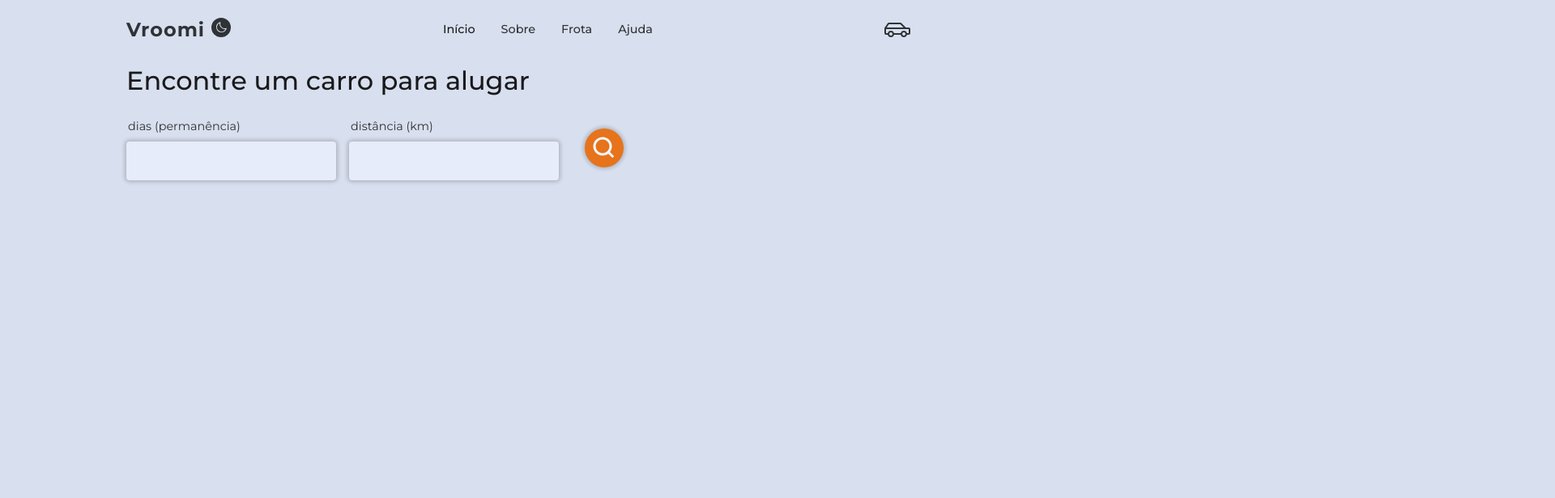
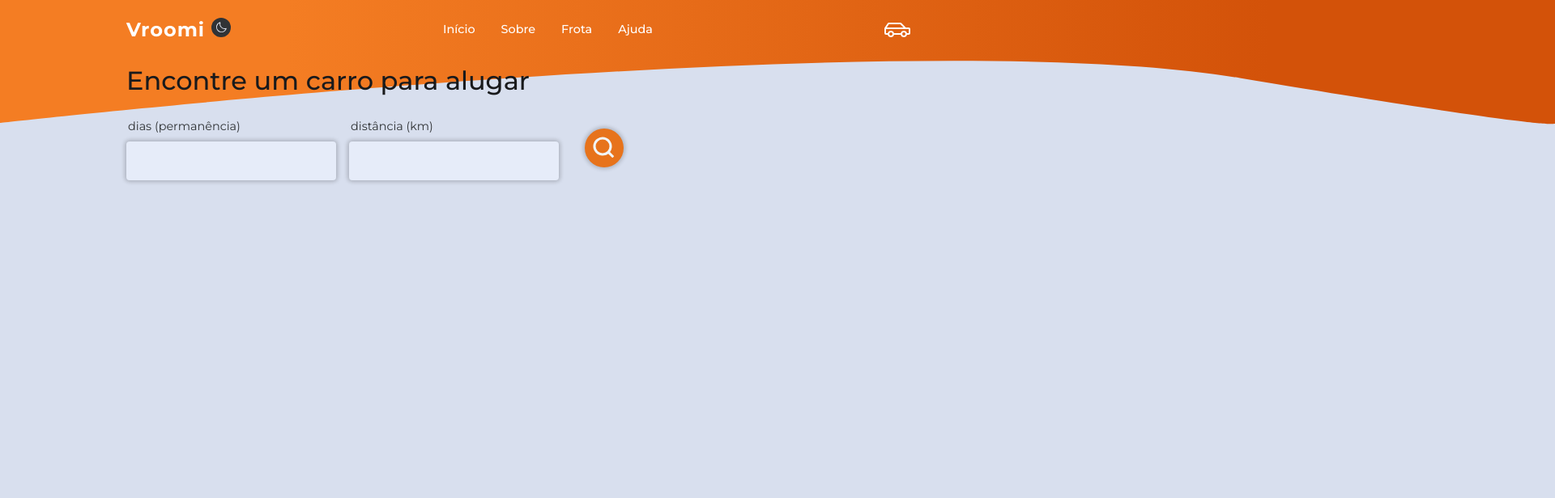
Before and after one commit to alisonsantosofc/vroomi-app, a Next.js app: page /rent in a window 1280 px wide. Shown: the top 616 px of the page at 81% size, 1920 px wide, since content can reach past the window. Built offline with nearby package versions, Linux system fonts and the light colour scheme.

Commit message:
feat: update new header

```diff
--- a/src/app/AppContainer.tsx
+++ b/src/app/AppContainer.tsx
@@ -1,8 +1,10 @@
+import { ReactNode } from "react";
+
+import { BgSVG } from "@/components/CustomSVG";
 import { Header } from "@/components/Header";
 import { ModalProvider } from "@/hooks/useModal";
 import { StyledAppContainer } from "@/styles/global";
 import { Footer } from "@/views/Footer";
-import { ReactNode } from "react";
 
 interface AppContainerProps {
   children: ReactNode;
@@ -17,6 +19,8 @@ export function AppContainer({ children }: AppContainerProps) {
           {children}
         </main>
         <Footer />
+
+        <BgSVG.LinesBg className="bg-svg" />
       </StyledAppContainer>
     </ModalProvider>
   )
--- /dev/null
+++ b/src/components/CustomSVG/LinesBgSVG/LinesBg.tsx
@@ -0,0 +1,18 @@
+import { useTheme } from "styled-components";
+import { SVGComponentProps } from "..";
+
+export function LinesBg({...props}: SVGComponentProps) {
+  const {colors} = useTheme();
+
+  return (
+    <svg width="1921" height="154" viewBox="0 0 1921 154" fill="none" xmlns="http://www.w3.org/2000/svg" {...props}>
+      <path d="M0.000114441 -6.10352e-05H1920V152C1920 152 1949 166.5 1531 96.5C1113 26.5 0.000114441 152 0.000114441 152V-6.10352e-05Z" fill="url(#paint0_linear_5_3)"/>
+      <defs>
+      <linearGradient id="paint0_linear_5_3" x1="353.6" y1="197.395" x2="1568" y2="197.395" gradientUnits="userSpaceOnUse">
+      <stop stop-color="#F47D23"/>
+      <stop offset="1" stop-color="#D35209"/>
+      </linearGradient>
+      </defs>
+    </svg>
+  )
+}
--- a/src/components/CustomSVG/index.tsx
+++ b/src/components/CustomSVG/index.tsx
@@ -1,3 +1,4 @@
+import { SVGProps } from "react";
 import { Chevrolet } from "./CarBrandSVG/Chevrolet";
 import { Chrysler } from "./CarBrandSVG/Chrysler";
 import { Citroen } from "./CarBrandSVG/Citroen";
@@ -14,8 +15,9 @@ import { Suzuki } from "./CarBrandSVG/Suzuki";
 import { Tesla } from "./CarBrandSVG/Tesla";
 import { Toyota } from "./CarBrandSVG/Toyota";
 import { Volkswagen } from "./CarBrandSVG/Volkswagen";
+import { LinesBg } from "./LinesBgSVG/LinesBg";
 
-export interface SVGComponentProps {
+export interface SVGComponentProps extends SVGProps<SVGSVGElement> {
   color?: string;
 }
 
@@ -77,3 +79,7 @@ export const CarBrandSVG = {
   Toyota: Toyota,
   Volkswagen: Volkswagen,
 }
+
+export const BgSVG = {
+  LinesBg: LinesBg,
+}
--- a/src/components/Header/styles.ts
+++ b/src/components/Header/styles.ts
@@ -6,10 +6,40 @@ export const HeaderContainer = styled.header`
   top: 0;
   left: 0;
   z-index: 10;
-  background-color: ${({theme}) => theme.colors.bodyBg};
 
   &.scroll-header {
     box-shadow: ${({theme}) => theme.effects.shadowBottom};
+    background-color: ${({theme}) => theme.colors.bodyBg};
+
+    .nav-logo {
+      a {
+        color: ${({theme}) => theme.colors.text};
+      }
+    }
+
+    .nav-menu {
+      ul {
+        .nav-link {
+          color: ${({theme}) => theme.colors.text};
+
+          &.active {
+            color: ${({theme}) => theme.colors.title};
+          }
+        }
+      }
+    }
+
+    .btn-container {
+      a {
+        svg {
+          color: ${({theme}) => theme.colors.text};
+        }
+
+        .badge {
+          background:  ${({theme}) => theme.colors.red500};
+        }
+      }
+    }
   }
 
   nav {
@@ -27,6 +57,7 @@ export const HeaderContainer = styled.header`
         font-weight: 700;
         margin-right: 0.5rem;
         letter-spacing: 1px;
+        color: ${({theme}) => theme.colors.white};
       }
     }
 
@@ -48,17 +79,13 @@ export const HeaderContainer = styled.header`
           justify-content: center;
           align-items: center;
           font-size: 0.9rem;
-          color: ${({theme}) => theme.colors.text};
+          color: ${({theme}) => theme.colors.white};
           font-weight: 500;
           transition: .3s;
           height: 100%;
 
-          &:hover {
-            color: ${({theme}) => theme.effects.hoverLight(theme.colors.title)};
-          }
-
           &.active {
-            color: ${({theme}) => theme.colors.title};
+            color: ${({theme}) => theme.effects.hoverLight(theme.colors.white)};
           }
 
           svg {
@@ -73,6 +100,16 @@ export const HeaderContainer = styled.header`
     display: flex;
     align-items: center;
     gap: 1rem;
+
+    a {
+      svg {
+        color: ${({theme}) => theme.colors.white};
+      }
+
+      .badge {
+        background:  ${({theme}) => theme.colors.black};
+      }
+    }
   }
 
   .nav-toggle {
@@ -91,8 +128,74 @@ export const HeaderContainer = styled.header`
   /*=== Breakpoints ===*/
   /* For medium devices */
   @media screen and (max-width: 768px) {
+    background-color: ${({theme}) => theme.colors.bodyBg};
     top: initial;
     bottom: 0;
+
+    &.scroll-header {
+      .nav-logo {
+        a {
+          color: ${({theme}) => theme.colors.text};
+        }
+      }
+
+      .nav-menu {
+        ul {
+          .nav-link {
+            color: ${({theme}) => theme.colors.text};
+
+            &.active {
+              color: ${({theme}) => theme.colors.main500};
+            }
+          }
+        }
+      }
+
+      .btn-container {
+        a {
+          svg {
+            color: ${({theme}) => theme.colors.text};
+          }
+
+          .badge {
+            background:  ${({theme}) => theme.colors.red500};
+          }
+        }
+      }
+    }
+
+    nav {
+      .nav-logo {
+        a {
+          color: ${({theme}) => theme.colors.text};
+        }
+      }
+    }
+
+    .nav-menu {
+      ul {
+        .nav-link {
+          color: ${({theme}) => theme.colors.text};
+
+          &.active {
+            color: ${({theme}) => theme.colors.title};
+          }
+        }
+      }
+    }
+
+    .btn-container {
+      a {
+        svg {
+          color: ${({theme}) => theme.colors.text};
+        }
+
+        .badge {
+          background:  ${({theme}) => theme.colors.red500};
+        }
+      }
+    }
+
 
     nav {
       height: 3.5rem;
--- a/src/styles/global.ts
+++ b/src/styles/global.ts
@@ -218,6 +218,15 @@ export const GlobalStyles = createGlobalStyle`
 `;
 
 export const StyledAppContainer = styled.div`
+  position: relative;
+
+  .bg-svg {
+    z-index: -1;
+    position: absolute;
+    top: 0;
+    left: 0;
+  }
+
   // Breakpoints
   /* For large devices */
   @media screen and (max-width: 998px) {
--- a/src/views/Footer/styles.ts
+++ b/src/views/Footer/styles.ts
@@ -15,6 +15,7 @@ export const StyledFooter = styled.footer`
     }
 
     .footer-link {
+      font-size: 0.9rem;
       color: ${({theme}) => theme.colors.title};
 
       &:hover {
@@ -69,6 +70,12 @@ export const StyledFooter = styled.footer`
         text-align: center;
         font-size: 0.9rem;
       }
+
+      .footer-list {
+        flex-direction: column;
+        align-items: center;
+        gap: 0.5rem;
+      }
     }
   }
 `;
--- a/src/views/Home/Highlight/index.tsx
+++ b/src/views/Home/Highlight/index.tsx
@@ -32,10 +32,9 @@ export function Highlight() {
         </div>
 
         <div className="btn-container">
-          <Button onClick={(e) => handleClick(e)}>
+          <Button typed="main" onClick={(e) => handleClick(e)}>
             Alugar um carro agora
           </Button>
-          <Button>Assinar Renter Club</Button>
         </div>
 
         <div className="dashboard-info">
```
Also changed, not shown: src/views/Home/About/Info/index.tsx (+0 -8 lines), src/views/Home/About/styles.ts (+17 -6 lines), src/views/Home/Highlight/styles.ts (+2 -24 lines).
